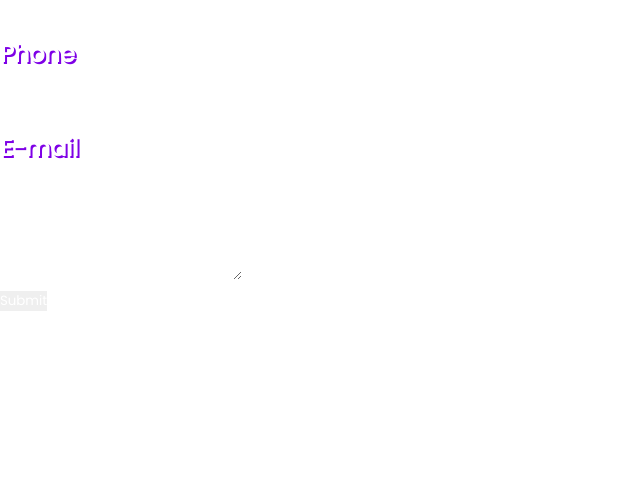
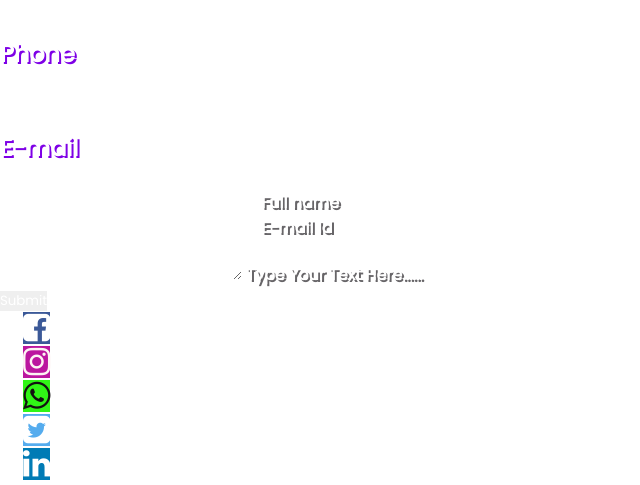
Before and after one commit to Hirankavindu/University-Web-project, a PHP site: page /web.html in a window 1280 px wide. Shown: the part 315-800 px from the top of the page, without its empty margins (0-640 px from the left). Run offline with PHP 8.4, Linux system fonts and the light colour scheme.

Commit message:
Update copy.css

```diff
--- a/Contact Us/copy.css
+++ b/Contact Us/copy.css
@@ -16,3 +16,29 @@ h2 {
 p2{
   text-shadow: 2px 2px #0e005e;
 }
+form{
+  text-shadow: 2px 2px #0704089c;
+  font-style: normal;
+}
+
+.fa-facebook-square {
+  background: #3B5998;
+  color: white;
+}
+
+.fa-twitter-square {
+  background: #55ACEE;
+  color: white;
+}
+.fa-instagram {
+  background: rgb(187, 22, 159);
+  color: rgb(253, 243, 243);
+}
+.fa-whatsapp {
+    background: rgb(48, 245, 22);
+    color: rgb(19, 17, 17);
+}
+.fa-linkedin {
+    background: #007bb5;
+    color: white;
+  }
```
